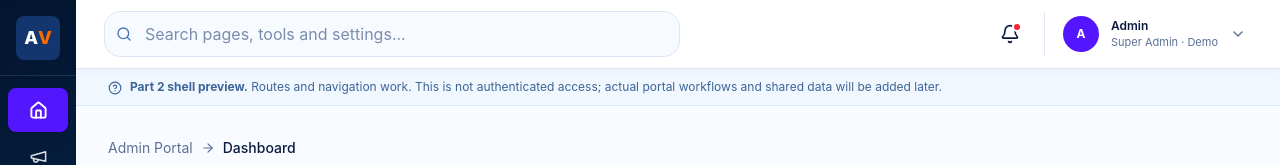
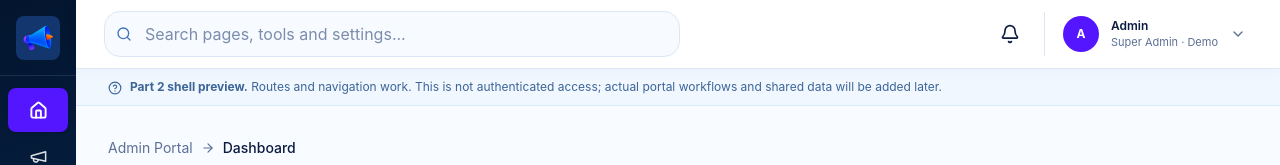
Before and after one commit to ayush-jha-NIT/advibe, a Next.js app: page /admin in a window 1280 px wide. Both pictures are taken after a click on the button "Collapse sidebar". Shown: the top 165 px of the page. Built offline with nearby package versions, Linux system fonts and the light colour scheme.

Commit message:
fix(part-2): finalize approved logo usage and remove unused imports

```diff
--- a/src/app/(site)/page.tsx
+++ b/src/app/(site)/page.tsx
@@ -1,5 +1,5 @@
 import Link from "next/link";
-import { ArrowRight, BadgeCheck, CarFront, LayoutDashboard, Megaphone, ShieldCheck, Sparkles } from "lucide-react";
+import { ArrowRight, CarFront, LayoutDashboard, Megaphone, ShieldCheck } from "lucide-react";
 import { Badge } from "@/components/ui/badge";
 import { BrandLogo } from "@/components/brand/brand-logo";
 
--- a/src/components/layout/portal-shell.tsx
+++ b/src/components/layout/portal-shell.tsx
@@ -2,11 +2,11 @@
 
 import * as React from "react";
 import Link from "next/link";
+import Image from "next/image";
 import { usePathname, useRouter } from "next/navigation";
-import { ArrowRight, Bell, ChevronDown, ChevronLeft, ChevronRight, CircleHelp,
-  Command, LogIn, Menu, PanelLeftClose, PanelLeftOpen, Search, Settings, X } from "lucide-react";
+import { ArrowRight, Bell, ChevronDown, ChevronRight, CircleHelp,
+  LogIn, Menu, PanelLeftClose, PanelLeftOpen, Search, Settings, X } from "lucide-react";
 import { BrandLogo } from "@/components/brand/brand-logo";
-import { Badge } from "@/components/ui/badge";
 import { cn } from "@/lib/utils";
 import { activePortalItem, portalNavigation, portalNames, portalPeople,
   type PortalRole, type NavItem } from "@/config/navigation";
@@ -66,7 +66,7 @@ function Sidebar({role, collapsed, onToggle, onNavigate, mobile=false}:{
   return (
     <div className="flex h-full min-h-0 flex-col overflow-hidden bg-[linear-gradient(160deg,#03152e,#062650_58%,#03152e)] text-white">
       <div className={cn("flex h-[76px] min-h-[76px] items-center border-b border-white/10 px-4", collapsed && "justify-center px-2")}>
-        {collapsed ? <Link href={"/"+role} className="flex size-11 items-center justify-center rounded-lg bg-[#12366d] text-lg font-extrabold text-white" aria-label={portalNames[role]+" home"}>A<span className="text-brand-orange">V</span></Link>
+        {collapsed ? <Link href={"/"+role} className="flex size-11 items-center justify-center rounded-lg bg-[#12366d]" aria-label={portalNames[role]+" home"}><Image src="/icon.png" alt="" width={36} height={36} className="size-9 object-contain"/></Link>
           : <BrandLogo href={"/"+role} width={183} className="w-[174px]" priority />}
       </div>
       <SidebarNavigation role={role} collapsed={collapsed} onNavigate={onNavigate}/>
@@ -208,7 +208,6 @@ export function PortalShell({role,children}:{role:PortalRole;children:React.Reac
                   <button type="button" className="relative inline-flex size-11 items-center justify-center rounded-xl hover:bg-surface-alt" aria-label="Notifications" aria-expanded={showNotifications}
                     onClick={()=>{setShowNotifications(v=>!v);setShowAccount(false);}}>
                     <Bell className="size-5" aria-hidden />
-                    <span className="absolute right-2.5 top-2.5 size-2.5 rounded-full border-2 border-white bg-[#f42537]" aria-hidden/>
                   </button>
                   {showNotifications && <div className="absolute right-0 top-[calc(100%+10px)] z-[65] w-[min(85vw,310px)] rounded-xl border border-line bg-white p-4 shadow-xl" role="region" aria-label="Notification preview">
                     <p className="font-semibold">Notifications</p>
```
